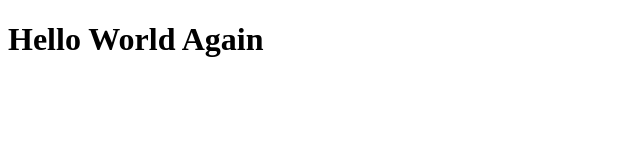
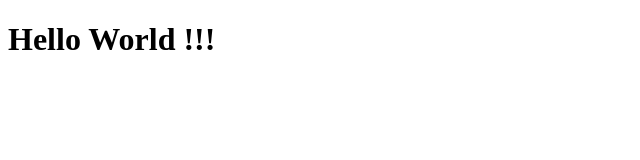
Before and after one commit to kirkkr/hello-world, a plain HTML site: page publish/hello-world/index.html in a window 1280 px wide. Shown: the whole page, without its empty margins (0-640 px from the left). Drawn offline with Linux system fonts and the light colour scheme.

Commit message:
Test commit

```diff
--- a/publish/hello-world/index.html
+++ b/publish/hello-world/index.html
@@ -5,6 +5,6 @@
 <title>Hello-World</title>
 </head>
 <body>
-<h1>Hello World Again</h1>
+<h1>Hello World !!!</h1>
 </body>
 </html>
```
